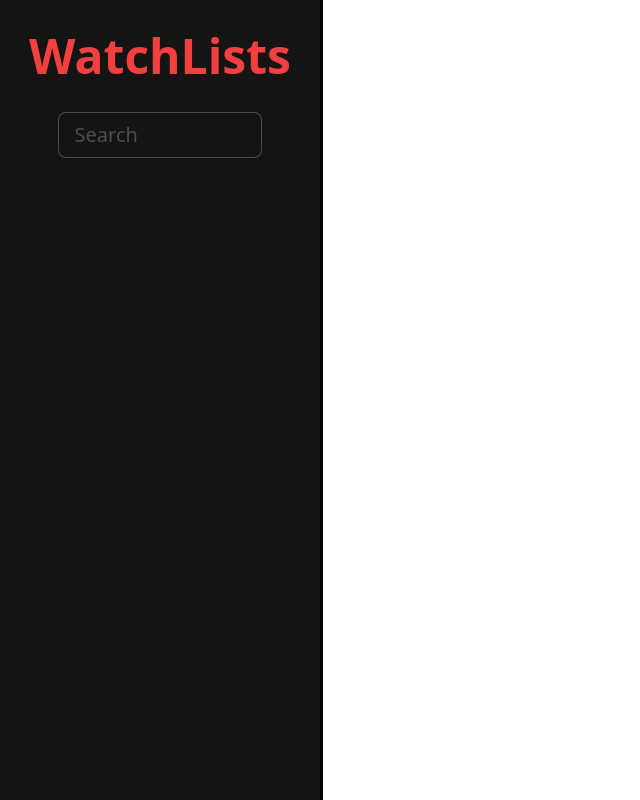
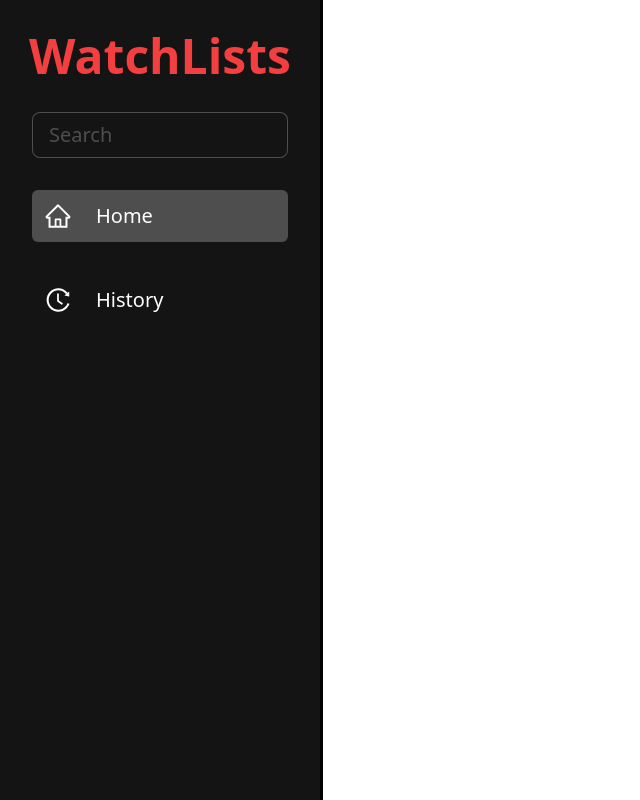
Before and after one commit to ashmeetsmonga/watchlist-react, a React (Vite) app: page / in a window 1280 px wide. Shown: the whole page, without its empty margins (0-640 px from the left). Built offline with nearby package versions, Linux system fonts and the light colour scheme.

Commit message:
added home and history tab

```diff
--- a/src/components/Sidebar.jsx
+++ b/src/components/Sidebar.jsx
@@ -1,4 +1,5 @@
 import React from "react";
+import { AiOutlineHome, AiOutlineHistory } from "react-icons/ai";
 
 const Sidebar = () => {
 	return (
@@ -6,9 +7,15 @@ const Sidebar = () => {
 			<h1 className='text-5xl text-primary font-extrabold'>WatchLists</h1>
 			<input
 				type='text'
-				className='bg-black px-4 py-2 border border-gray rounded-lg w-4/5 text-xl placeholder:text-gray'
+				className='bg-black px-4 py-2 border border-gray rounded-lg w-full text-xl placeholder:text-gray'
 				placeholder='Search'
 			/>
+			<div className='flex items-center gap-6 p-3 bg-gray text-white text-xl w-full rounded-md'>
+				<AiOutlineHome className='w-7 h-7' /> Home
+			</div>
+			<div className='flex items-center gap-6 p-3 bg-black text-white text-xl w-full rounded-md'>
+				<AiOutlineHistory className='w-7 h-7' /> History
+			</div>
 		</aside>
 	);
 };
```
